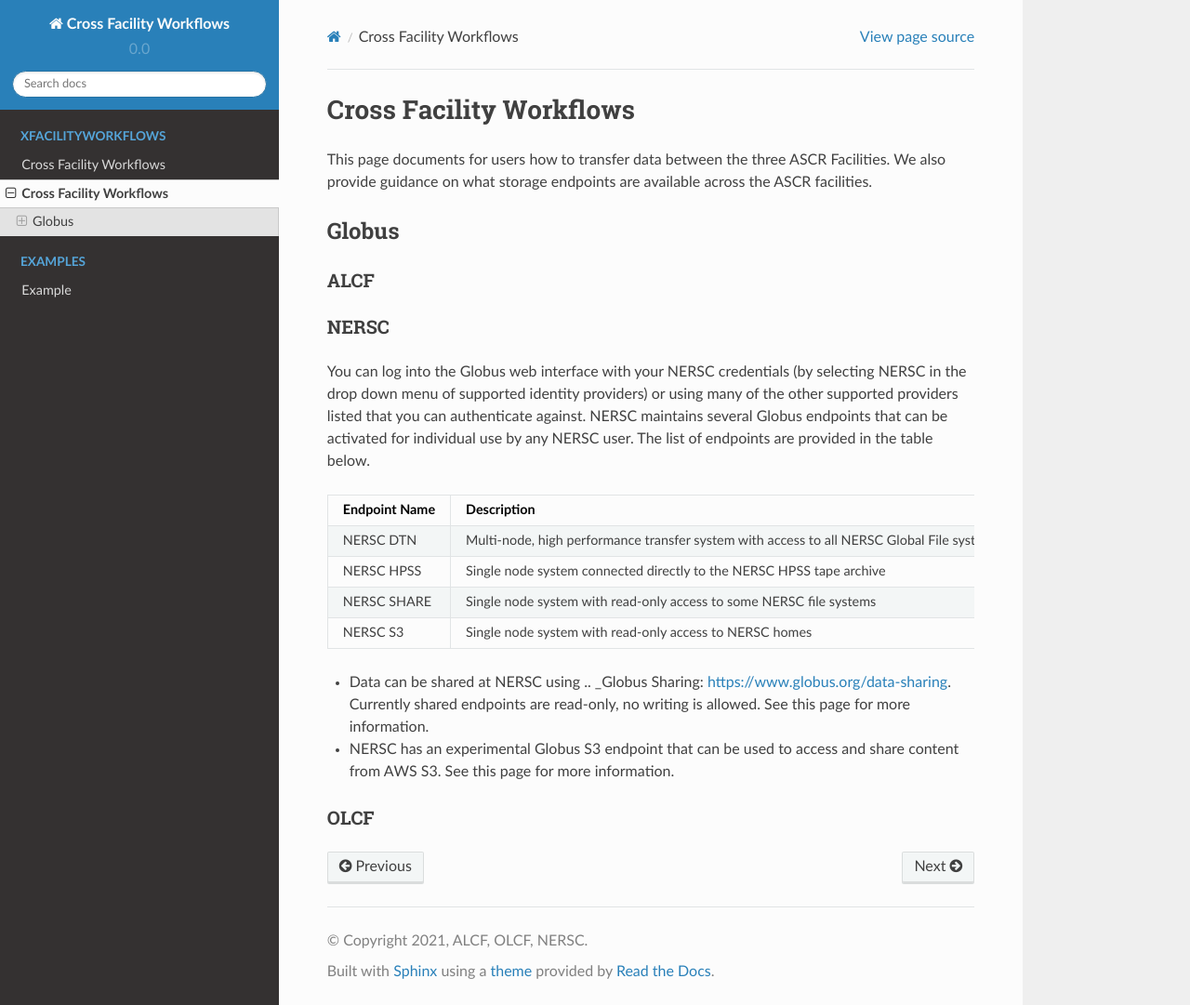
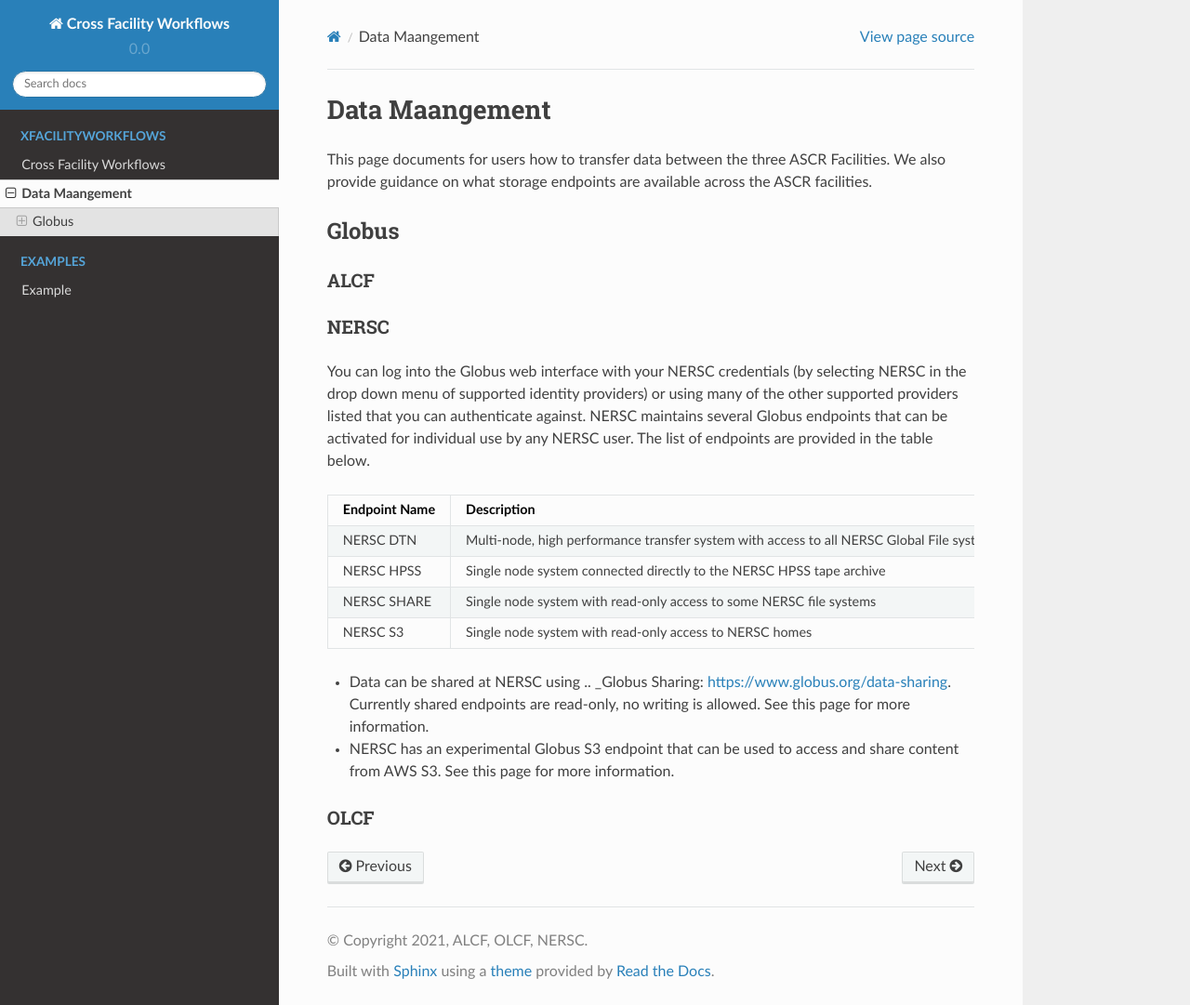
Before and after one commit to kantypas/BestPractices, a Sphinx documentation site: the page built from docs/source/DataManagement.rst, in a window 1280 px wide and 1081 px high. Shown: the whole window at 93% size. Built offline with Sphinx 7.4.7 and the Read the Docs theme 2.0.0, drawn with Linux system fonts in a browser that asks for light colours; pages that are not in the unit, such as notebooks, are missing from menus.

Commit message:
Update DataManagement.rst
Fixing title

```diff
--- a/docs/source/DataManagement.rst
+++ b/docs/source/DataManagement.rst
@@ -1,4 +1,4 @@
-Cross Facility Workflows
+Data Maangement
 ========================
 This page documents for users how to transfer data between the three ASCR Facilities.
 We also provide guidance on what storage endpoints are available across the ASCR facilities.
```
